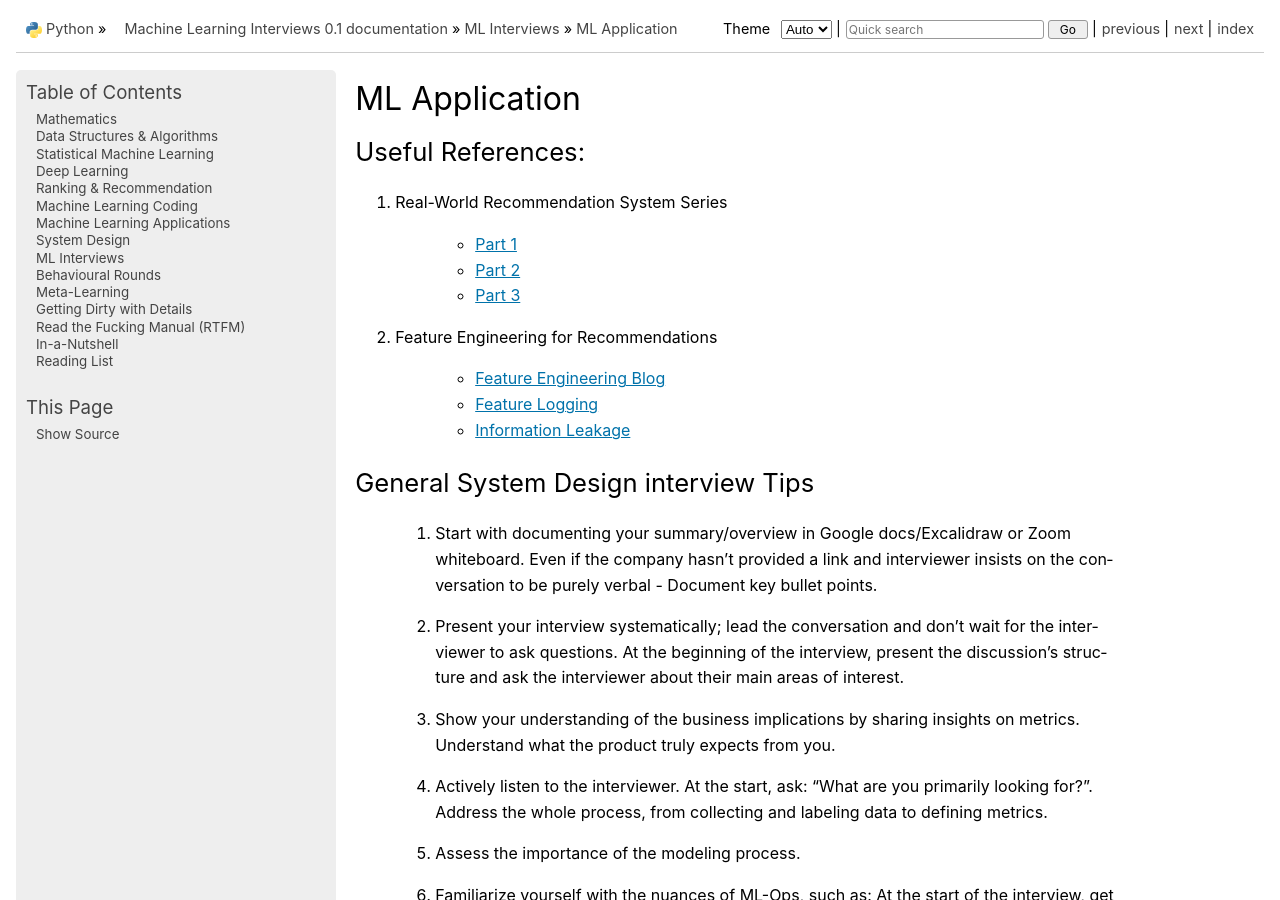
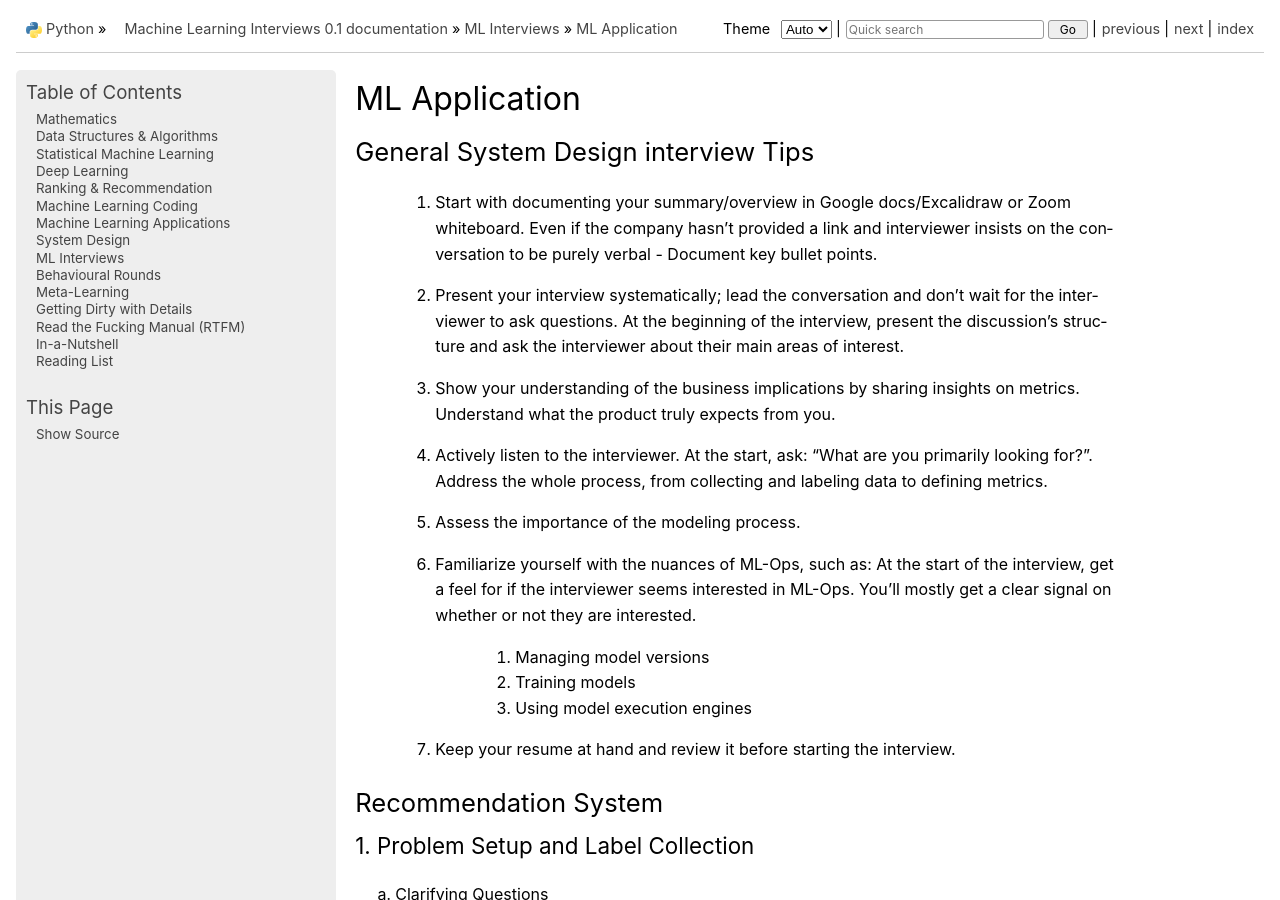
Before and after one commit to uselesstechjunks/leetcode, a Sphinx documentation site: the page built from docs/source/interviews/design.rst, in a window 1280 px wide and 900 px high. Built offline with Sphinx 7.4.7, drawn with Linux system fonts in a browser that asks for light colours.

Commit message:
Update design.rst

```diff
--- a/docs/source/interviews/design.rst
+++ b/docs/source/interviews/design.rst
@@ -1,20 +1,6 @@
 ################################################################################
 ML Application
 ################################################################################
-********************************************************************************
-Useful References:
-********************************************************************************
-1. Real-World Recommendation System Series
-
-	- `Part 1 <https://blog.fennel.ai/p/real-world-recommendation-system?s=w>`_
-	- `Part 2 <https://blog.fennel.ai/p/real-world-recommendation-systems?s=r>`_
-	- `Part 3 <https://blog.fennel.ai/p/real-world-recommendation-systems-21e>`_
-2. Feature Engineering for Recommendations
-
-	- `Feature Engineering Blog <https://blog.fennel.ai/p/feature-engineering-for-recommendation>`_
-	- `Feature Logging <https://fennel.ai/blog/feature-engineering-for-recommendation-031/>`_
-	- `Information Leakage <https://www.fennel.ai/blog/two-types-of-information-leakage/>`_
-
 ********************************************************************************
 General System Design interview Tips
 ********************************************************************************
```
